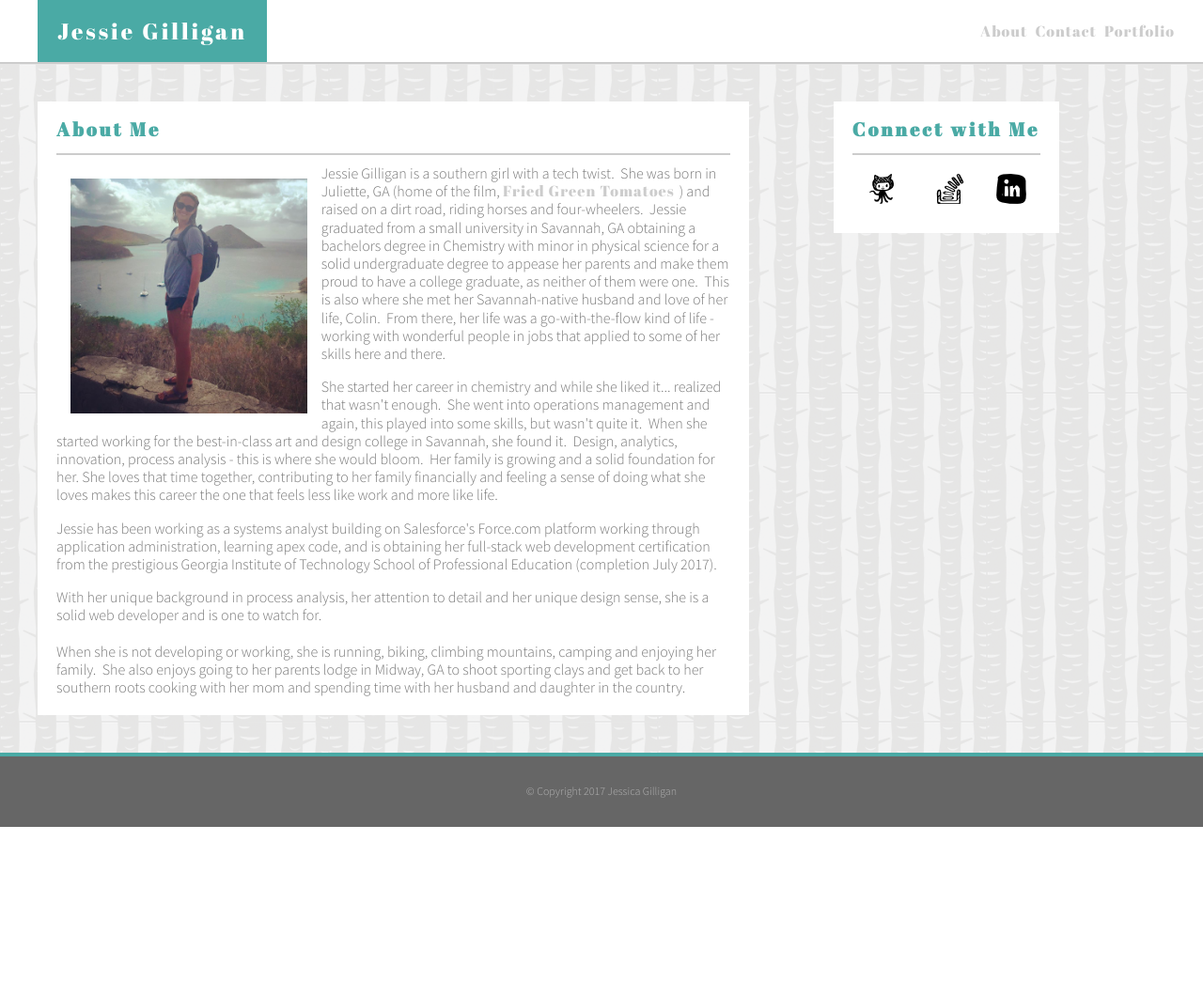
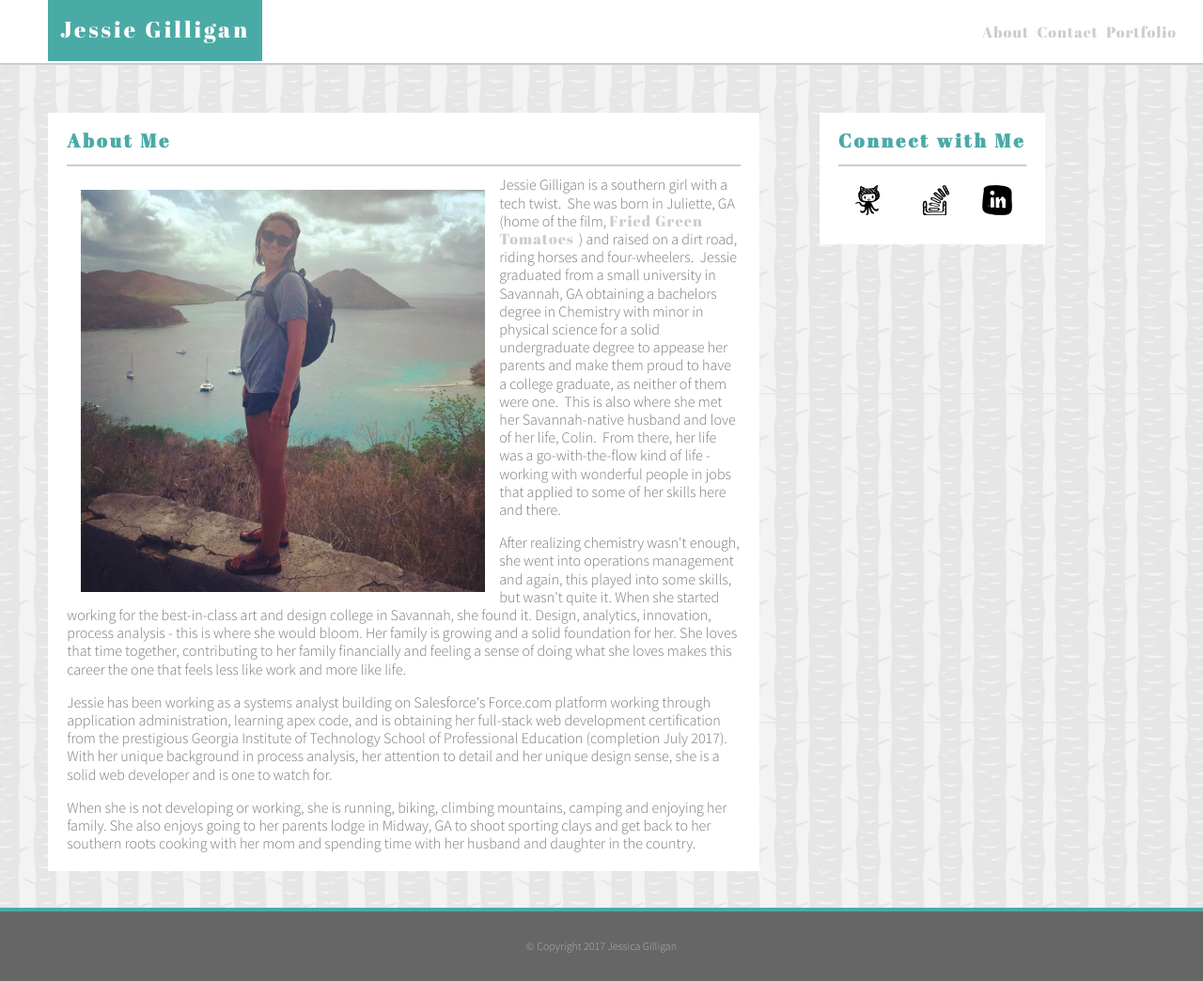
Before and after one commit to jgilligan113/Responsive-Portfolio, a PHP site: page / in a window 1280 px wide. Shown: the whole page at 94% size. Before the commit the page ends 880 px from the top, so only its background shows below. Run offline with PHP 8.4, Linux system fonts and the light colour scheme.

Commit message:
added final touches on responsive site to make smoother transitions

```diff
--- a/css/style-plus.css
+++ b/css/style-plus.css
@@ -10,26 +10,24 @@ body
 
 .name
 {
-	float:left;
-	background-color:#4aaaa5;
-	color:#fff;
-	padding: 21px;
-	margin-left: 40px;
+	float: left;
+    background-color: #4aaaa5;
+    color: #fff;
+    padding: 1.5% 1% 1.7% 1%;
+    margin-left: 4%;
     font-size: 24px;
-	font-family:  'Abril Fatface', cursive;
+    font-family: 'Abril Fatface', cursive;
     letter-spacing: 3px;
 }
 
-.nav
-{
+.nav {
     text-align: right;
-	background-color:white;
-	padding:25px;
-	color:#777777;
+    background-color: white;
+    padding: 2% 1.8% 2% 0%;
+    color: #777777;
     border-bottom: 2px solid #cccccc;
     font-family: 'Source Sans Pro', sans-serif;
     text-decoration: none;
-
 }
 
 p
@@ -72,10 +70,23 @@ a
 	font-family:  'Abril Fatface', cursive;
 	letter-spacing: 1px;
 }
+#name, #email {
+	position:relative;
+	width: 95%;
+	height: 18px;
+}
+
+#comment{
+	position:relative;
+	width: 95%;
+	height: 100px;
+
+}
 
 #profile
 {
-	height: 250px;
+	height: 60%;
+    width: 60%;
 	float:left;
 	margin: 15px;
 }
@@ -86,7 +97,7 @@ a
 	font-family: 'Source Sans Pro', sans-serif;
 	color:#777777;
 	padding:20px;
-	margin:40px;
+    margin: 4% 0% 3% 4%;
 	border:20px;
 	position:relative;
 	width: 56%;
@@ -94,15 +105,15 @@ a
 
 .connect
 {
-	float:left;
-	background-color:white;
+    float: left;
+    background-color: white;
     font-family: 'Source Sans Pro', sans-serif;
-	color:#777777;
-	padding:20px;
-	width:25%;
-	height:100px;
-	margin:40px 10px 10px 50px;
-	position:relative;
+    color: #777777;
+    padding: 20px;
+    width: 25%;
+    height: 100px;
+    margin: 4% 0% 5% 5%;
+    position: relative;
 
 }
 footer
--- a/index.html
+++ b/index.html
@@ -29,20 +29,16 @@
 				<h3>
 					<strong>About Me</strong>
 				</h3>
-
+				<div><img src="images/profile.png" id="profile"></div>
 				<p>
-				<img src="images/profile.png" id="profile">Jessie Gilligan is a southern girl with a tech twist.  She was born in Juliette, GA (home of the film, <a href="http://www.imdb.com/title/tt0101921/" alt="Fried Green Tomatoes Movie">Fried Green Tomatoes</a>) and raised on a dirt road, riding horses and four-wheelers.  Jessie graduated from a small university in Savannah, GA obtaining a bachelors degree in Chemistry with minor in physical science for a solid undergraduate degree to appease her parents and make them proud to have a college graduate, as neither of them were one.  This is also where she met her Savannah-native husband and love of her life, Colin.  From there, her life was a go-with-the-flow kind of life - working with wonderful people in jobs that applied to some of her skills here and there.
-				</p><br>
+				Jessie Gilligan is a southern girl with a tech twist.  She was born in Juliette, GA (home of the film, <a href="http://www.imdb.com/title/tt0101921/" alt="Fried Green Tomatoes Movie">Fried Green Tomatoes</a>) and raised on a dirt road, riding horses and four-wheelers.  Jessie graduated from a small university in Savannah, GA obtaining a bachelors degree in Chemistry with minor in physical science for a solid undergraduate degree to appease her parents and make them proud to have a college graduate, as neither of them were one.  This is also where she met her Savannah-native husband and love of her life, Colin.  From there, her life was a go-with-the-flow kind of life - working with wonderful people in jobs that applied to some of her skills here and there.
+				</p><br/>
 				<p>
-				She started her career in chemistry and while she liked it... realized that wasn't enough.  She went into operations management and again, this played into some skills, but wasn't quite it.  When she started working for the best-in-class art and design college in Savannah, she found it.  Design, analytics, innovation, process analysis - this is where she would bloom.  Her family is growing and a solid foundation for her. She loves that time together, contributing to her family financially and feeling a sense of doing what she loves makes this career the one that feels less like work and more like life.
-				</p><br>
+				After realizing chemistry wasn't enough, she went into operations management and again, this played into some skills, but wasn't quite it.  When she started working for the best-in-class art and design college in Savannah, she found it.  Design, analytics, innovation, process analysis - this is where she would bloom.  Her family is growing and a solid foundation for her. She loves that time together, contributing to her family financially and feeling a sense of doing what she loves makes this career the one that feels less like work and more like life.</p><br/>
 				<p>
-				Jessie has been working as a systems analyst building on Salesforce's Force.com platform working through application administration, learning apex code, and is obtaining her full-stack web development certification from the prestigious Georgia Institute of Technology School of Professional Education (completion July 2017).
-				</p><br>
+				Jessie has been working as a systems analyst building on Salesforce's Force.com platform working through application administration, learning apex code, and is obtaining her full-stack web development certification from the prestigious Georgia Institute of Technology School of Professional Education (completion July 2017). With her unique background in process analysis, her attention to detail and her unique design sense, she is a solid web developer and is one to watch for.</p><br/>
 				<p>
-				With her unique background in process analysis, her attention to detail and her unique design sense, she is a solid web developer and is one to watch for.</p>
-				<p><br>
-				When she is not developing or working, she is running, biking, climbing mountains, camping and enjoying her family.  She also enjoys going to her parents lodge in Midway, GA to shoot sporting clays and get back to her southern roots cooking with her mom and spending time with her husband and daughter in the country.
+				When she is not developing or working, she is running, biking, climbing mountains, camping and enjoying her family.  She also enjoys going to her parents lodge in Midway, GA to shoot sporting clays and get back to her southern roots cooking with her mom and spending time with her husband and daughter in the country.
 				</p>
 			</div>
 		</div>
```
Also changed, not shown: other parts of css/style-plus.css (+69 -11 lines), contact.html (+6 -5 lines). Lines whose indentation alone changed are shown as unchanged.
